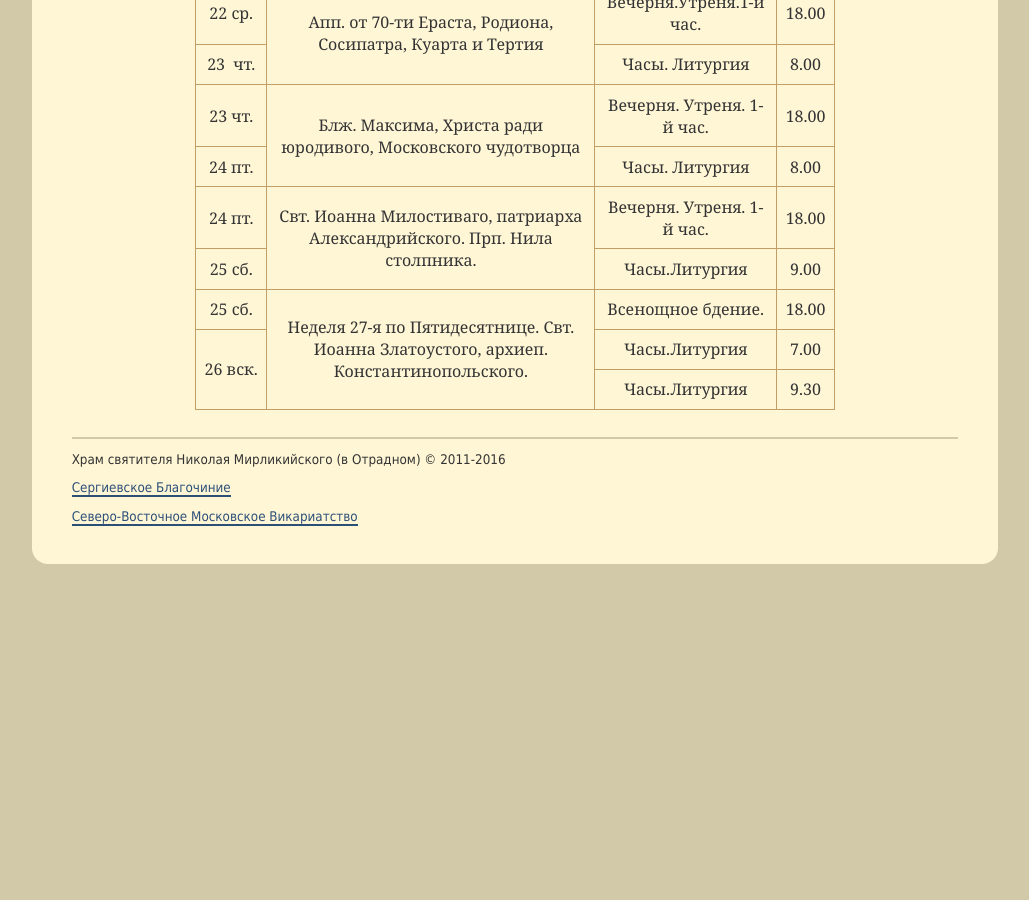
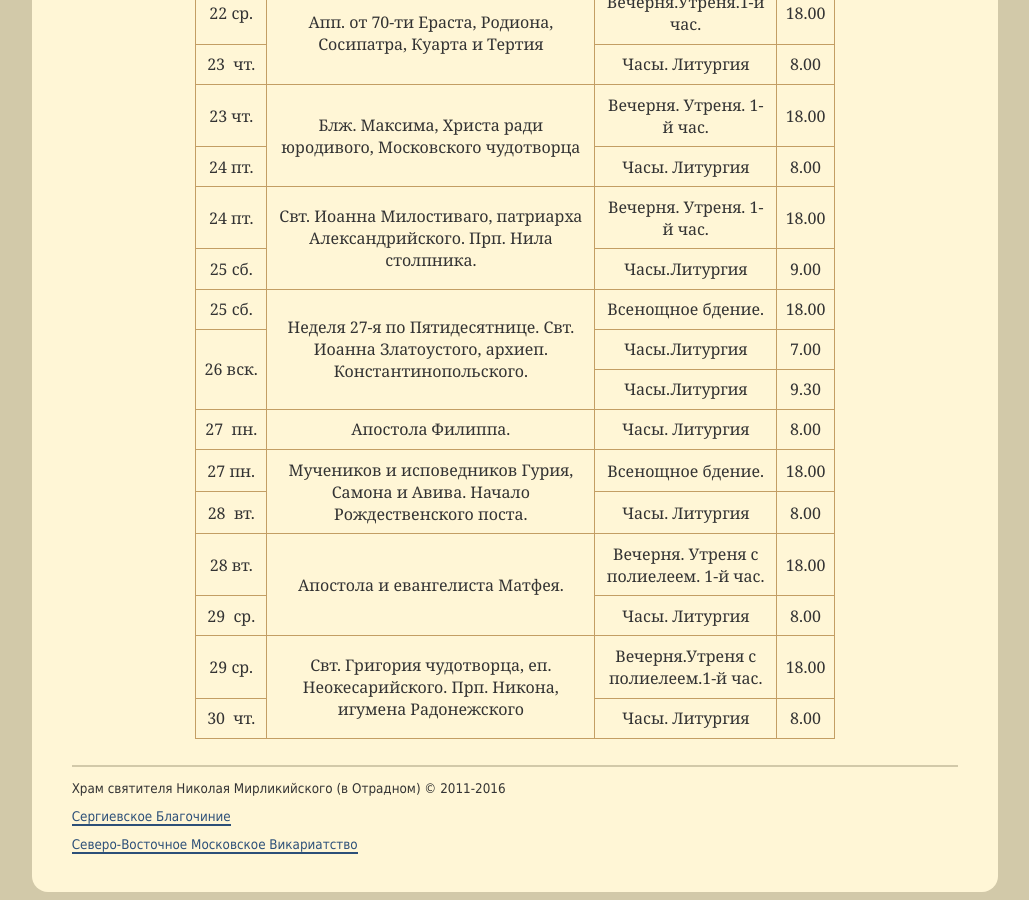
Before and after one commit to hramotradnoe/hramotradnoe.github.io, a Jekyll site: the page built from schedule/index.html, in a window 1280 px wide and 900 px high, scrolled down 1307 px. Shown: the whole window, without its empty margins (125-1154 px from the left). Built offline with Jekyll 4.4.1, drawn with Linux system fonts in a browser that asks for light colours; before the commit the page ends 1879 px from its top, so only the background shows below that.

Commit message:
Update schedule.yml

```diff
--- a/_data/schedule.yml
+++ b/_data/schedule.yml
@@ -103,3 +103,32 @@ timetable:
       - day   : 26&nbsp;вск.
         time  : '9.30'
         title : "Часы.Литургия"
+ - description : "Апостола Филиппа."
+   services    :
+     - day   : 27&nbsp; пн.
+       time  : '8.00'
+       title : "Часы.  Литургия"
+ - description : "Мучеников и исповедников Гурия, Самона и Авива. Начало Рождественского поста."
+   services    :
+      - day   : 27&nbsp;пн.
+        time  : '18.00'
+        title : "Всенощное бдение."
+      - day   : 28&nbsp; вт.
+        time  : '8.00'
+        title : "Часы.  Литургия"
+ - description : "Апостола и евангелиста Матфея."
+   services    :
+      - day   : 28&nbsp;вт.
+        time  : '18.00'
+        title : "Вечерня. Утреня с полиелеем. 1-й час."
+      - day   : 29&nbsp; ср.
+        time  : '8.00'
+        title : "Часы. Литургия"
+ - description : "Свт. Григория чудотворца, еп. Неокесарийского. Прп. Никона, игумена Радонежского"
+   services    :
+      - day   : 29&nbsp;ср.
+        time  : '18.00'
+        title : "Вечерня.Утреня с полиелеем.1-й час."
+      - day   : 30&nbsp; чт.
+        time  : '8.00'
+        title : "Часы. Литургия"
```
